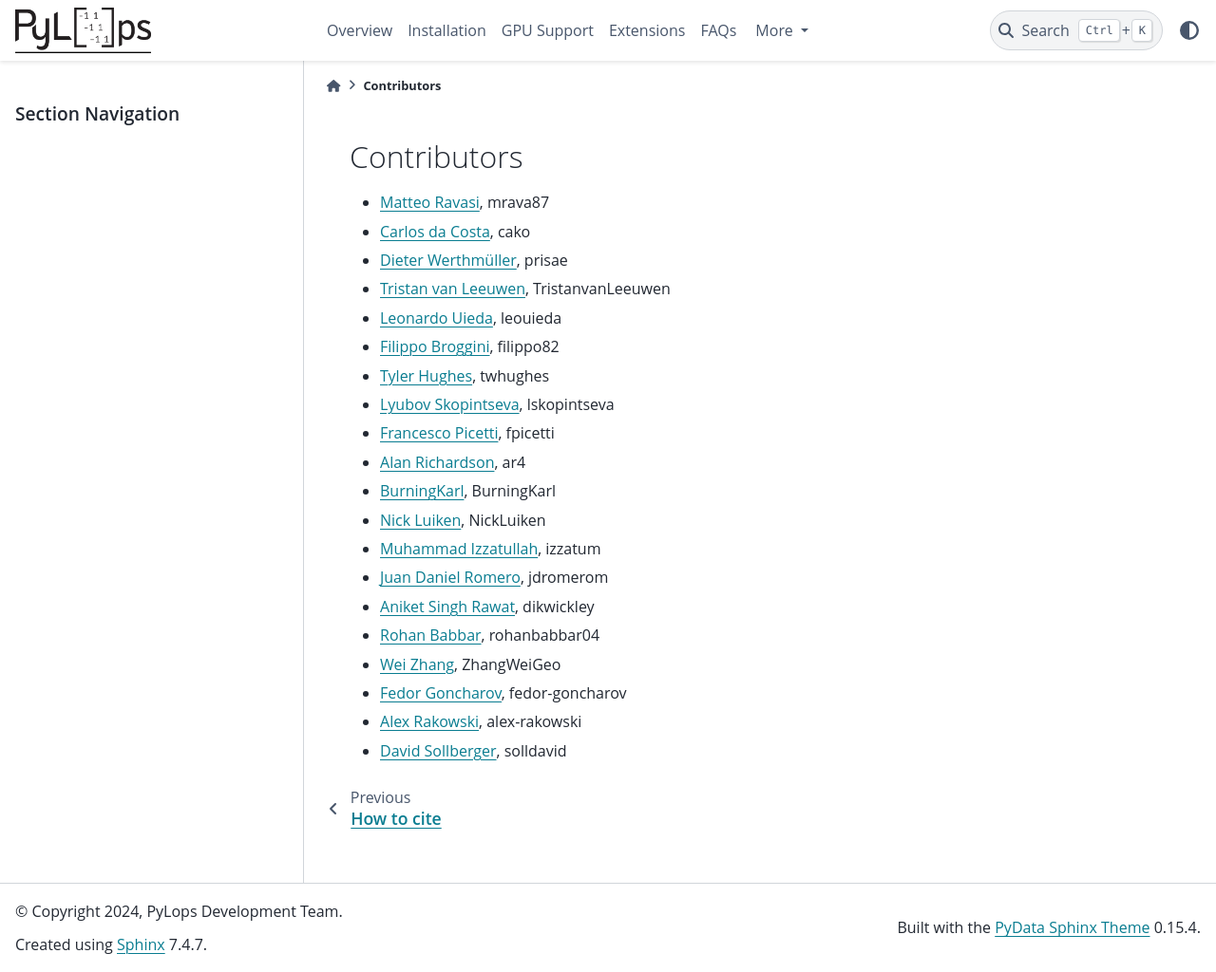
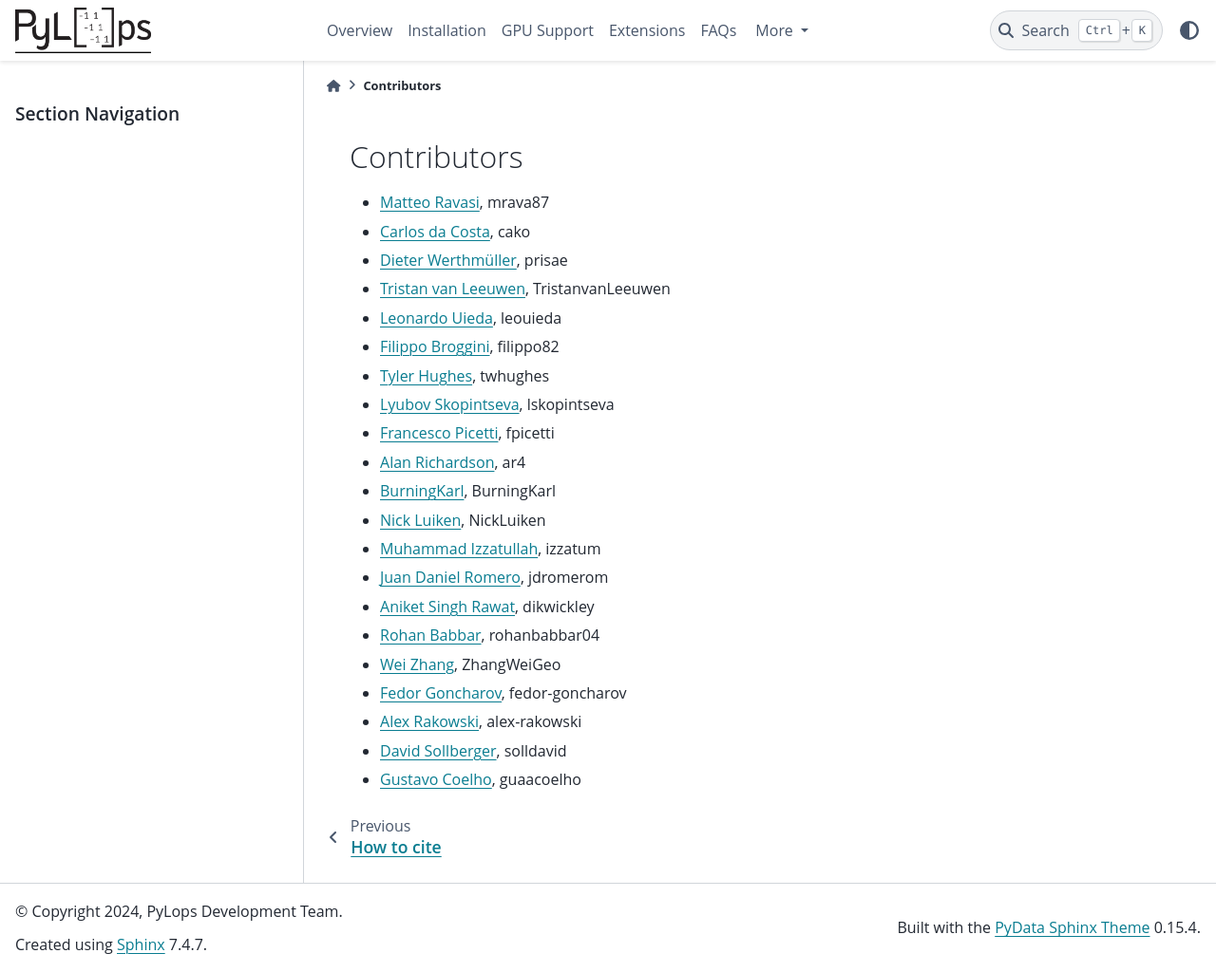
Before and after one commit to PyLops/pylops, a Sphinx documentation site: the page built from docs/source/credits.rst, in a window 1280 px wide and 1024 px high. Shown: the whole window at 95% size. Built offline with Sphinx 7.4.7 and the PyData theme 0.15.4, drawn with Linux system fonts in a browser that asks for light colours; pages that are not in the unit, such as notebooks, are missing from menus; the version number could not be read and is left out; comment, search, counter and statistics services are not loaded.

Commit message:
doc: added guaacoelho to contributors

```diff
--- a/docs/source/credits.rst
+++ b/docs/source/credits.rst
@@ -23,3 +23,4 @@ Contributors
 *  `Fedor Goncharov <https://github.com/fedor-goncharov>`_, fedor-goncharov
 *  `Alex Rakowski <https://github.com/alex-rakowski>`_, alex-rakowski
 *  `David Sollberger <https://github.com/solldavid>`_, solldavid
+*  `Gustavo Coelho <https://github.com/guaacoelho>`_, guaacoelho
```
Also changed, not shown: README.md (+1 -0 lines).
